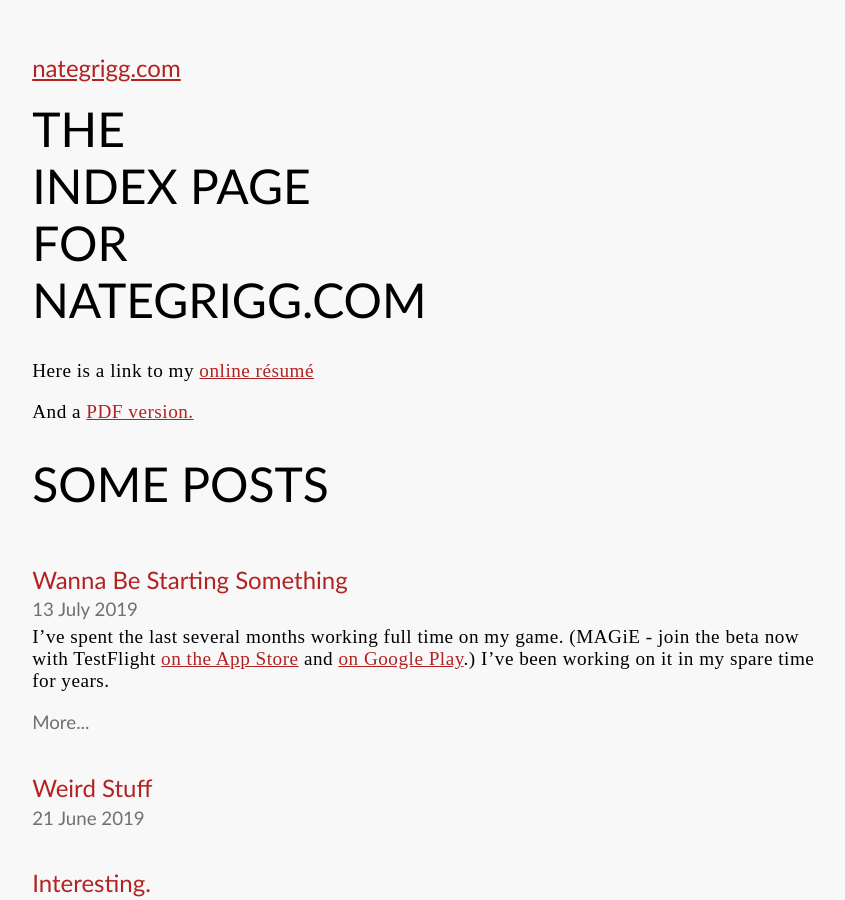
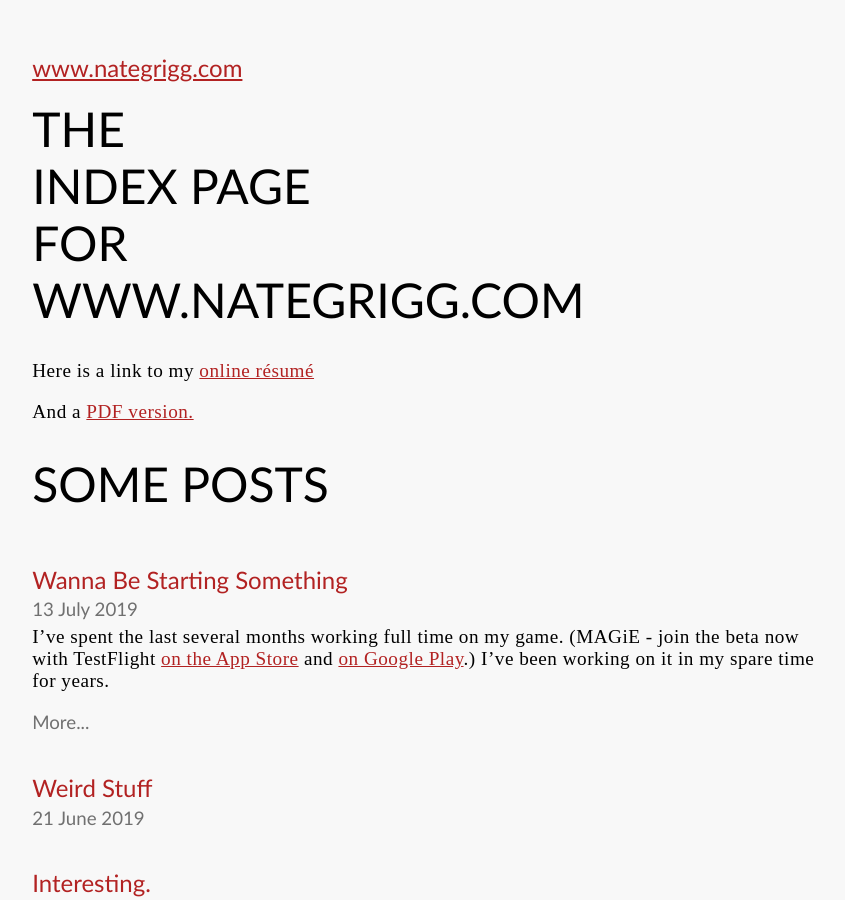
Before and after one commit to n8mob/n8mob.github.io, a Jekyll site: the page built from index.html, in a window 1280 px wide and 900 px high. Shown: the whole window, without its empty margins (19-864 px from the left). Built offline with Jekyll 4.4.1, drawn with Linux system fonts in a browser that asks for light colours.

Commit message:
Change site name to include "www" because "nategrigg.com" isn't a good web link.

```diff
--- a/_config.yml
+++ b/_config.yml
@@ -1,3 +1,3 @@
-title: nategrigg.com
+title: www.nategrigg.com
 permalink: /:categories/:year/:short_month/:title.html
 markdown: kramdown
```
